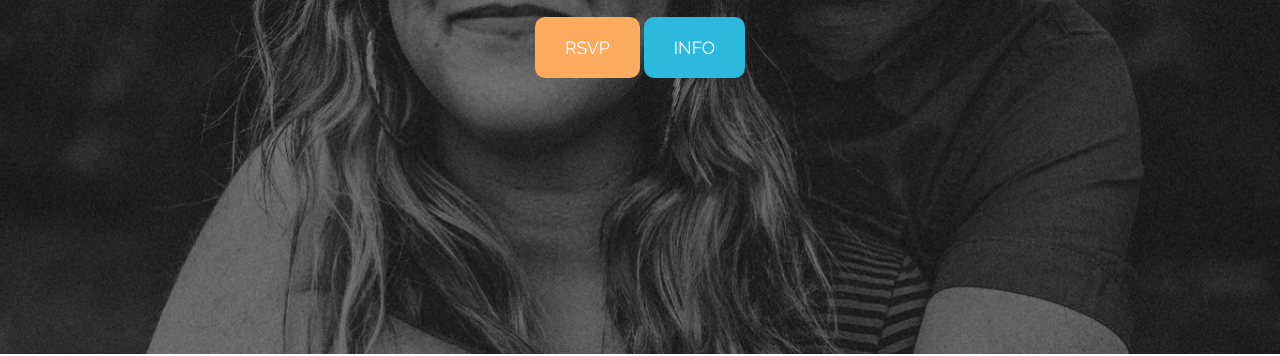
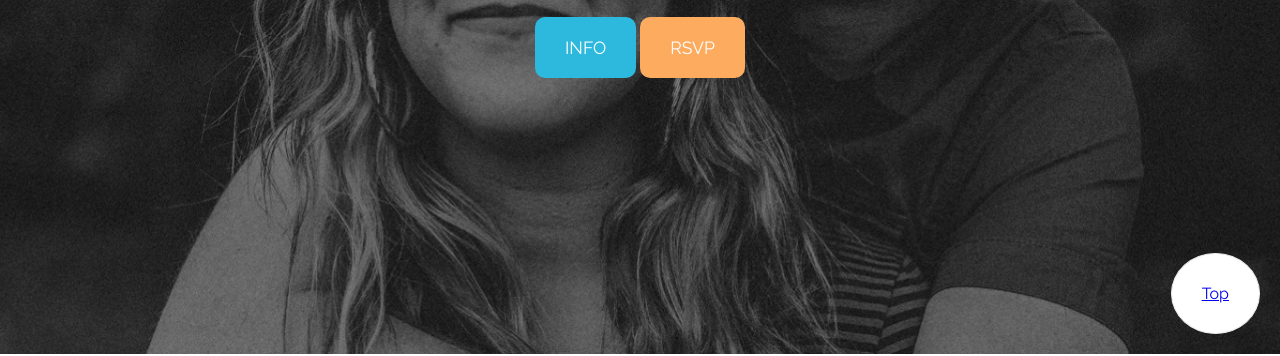
Before and after one commit to robroplol/solid-as-a-rop, a plain HTML site: page index.html in a window 1280 px wide. Shown: the part 446-802 px from the top of the page. Drawn offline with Linux system fonts and the light colour scheme.

Commit message:
add back to top button

```diff
--- a/index.html
+++ b/index.html
@@ -17,18 +17,18 @@
     <meta name="viewport" content="width=device-width, initial-scale=1" />
     <link rel="stylesheet" href="styles.css" />
   </head>
-  <body class="">
-    <section class="hero">
+  <body class="" id="top-of-page">
+    <section class="hero" id="hero">
       <h1 class="hero__heading">
         Celebrate Sick Matrimony with<br />Laney and Rob
       </h1>
       <h2 class="hero__subheading">Saturday May 14th, 2022</h2>
       <div class="hero__buttons">
+        <a href="#info" class="btn" id="info_btn">Info</a>
         <a href="#rsvp" class="btn">RSVP</a>
-        <a href="#info" class="btn" id="info_btn">Info</a>
       </div>
     </section>
-    <section class="info">
+    <section class="info" id="info">
       <div class="card_container">
         <div class="card">
           <h3>Where</h3>
@@ -50,6 +50,7 @@
         </div>
       </div>
     </section>
-    <section class="rsvp"></section>
+    <section class="rsvp" id="rsvp"></section>
+    <a class="back-top-btn" href="#top-of-page">Top</a>
   </body>
 </html>
--- a/styles.css
+++ b/styles.css
@@ -1,5 +1,8 @@
 * {
   box-sizing: border-box;
+}
+html {
+  scroll-behavior: smooth;
 }
 
 body {
@@ -82,8 +85,12 @@ section {
   align-items: center;
 }
 
+/****** RSVP Section *******/
+.rsvp {
+  background-color: #fcab5f;
+}
+
 /****** Utility Classes *******/
-
 .btn {
   background-color: #fcab5f;
   color: #ffffff;
@@ -102,6 +109,16 @@ section {
 #info_btn:hover {
   background-color: #1d92af;
 }
+.back-top-btn {
+  padding: 30px;
+  border-radius: 50%;
+  background-color: #ffffff;
+  border: 1px solid #ececec;
+  box-shadow: 5px;
+  position: fixed;
+  bottom: 20px;
+  right: 20px;
+}
 
 /****** Mobile Styles *******/
 
```
